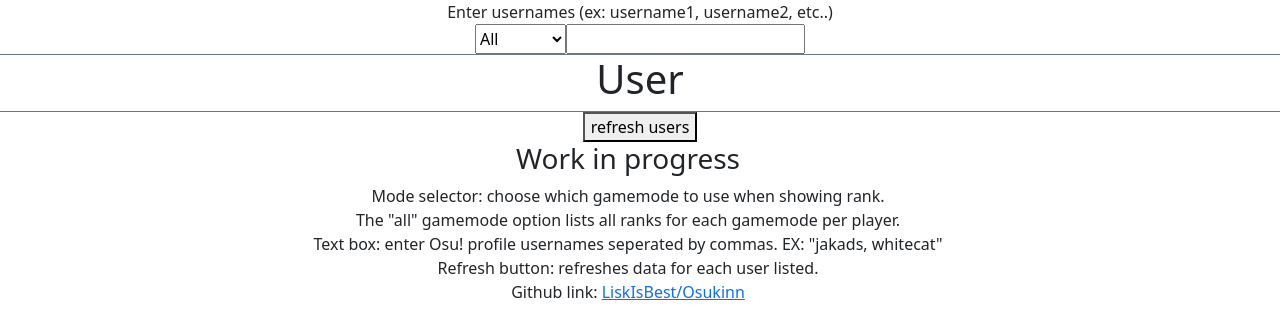
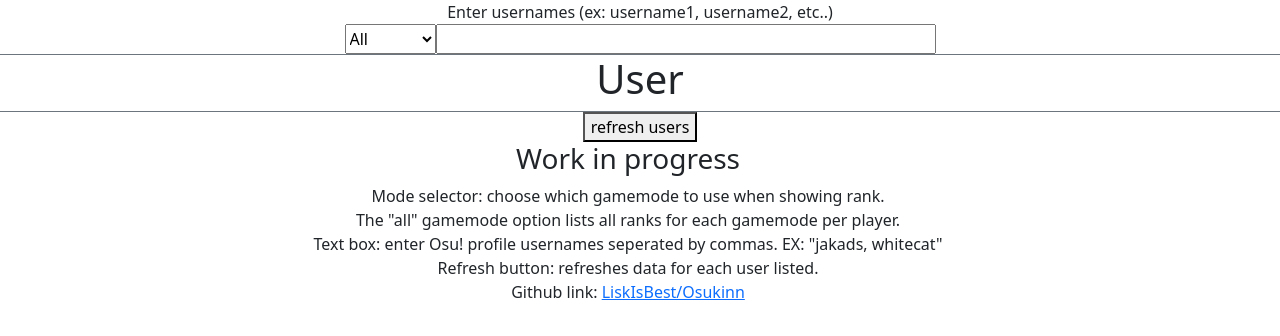
Before and after one commit to LiskIsBest/Osukinn, a Svelte app in the folder frontend/: page / in a window 1280 px wide. Shown: the top 336 px of the page. Built offline with nearby package versions, Linux system fonts and the light colour scheme; no server answers.

Commit message:
added media query for search bar

```diff
--- a/frontend/src/components/App.svelte
+++ b/frontend/src/components/App.svelte
@@ -63,4 +63,9 @@
 </main>
 
 <style>
-</style>
+  @media only screen and (min-width: 600px){
+    #usernames{
+      width: 500px;
+    }
+  }
+  </style>
```
